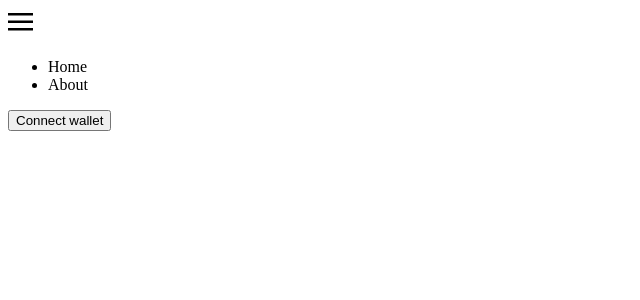
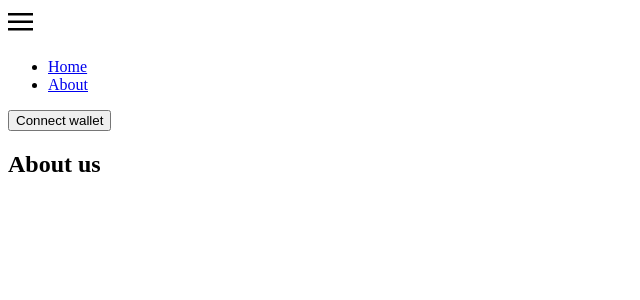
Before and after one commit to crespoep/lottery, a React (Create React App) app in the folder frontend/: page /about in a window 1280 px wide. Shown: the top 300 px of the page, without its empty margins (0-640 px from the left). Built offline with nearby package versions, Linux system fonts and the light colour scheme.

Commit message:
nav routes created

```diff
--- a/frontend/src/components/About.js
+++ b/frontend/src/components/About.js
@@ -1,5 +1,7 @@
 const About = () => {
-
+  return (
+    <h2>About us</h2>
+  )
 }
 
 export default About;
--- a/frontend/src/components/Navbar.js
+++ b/frontend/src/components/Navbar.js
@@ -1,9 +1,10 @@
+import { NavLink } from "react-router-dom";
 
 const Navbar = () => (
   <nav>
     <ul>
-      <li>Home</li>
-      <li>About</li>
+      <li><NavLink to="/">Home</NavLink></li>
+      <li><NavLink to="/about">About</NavLink></li>
     </ul>
   </nav>
 )
```
